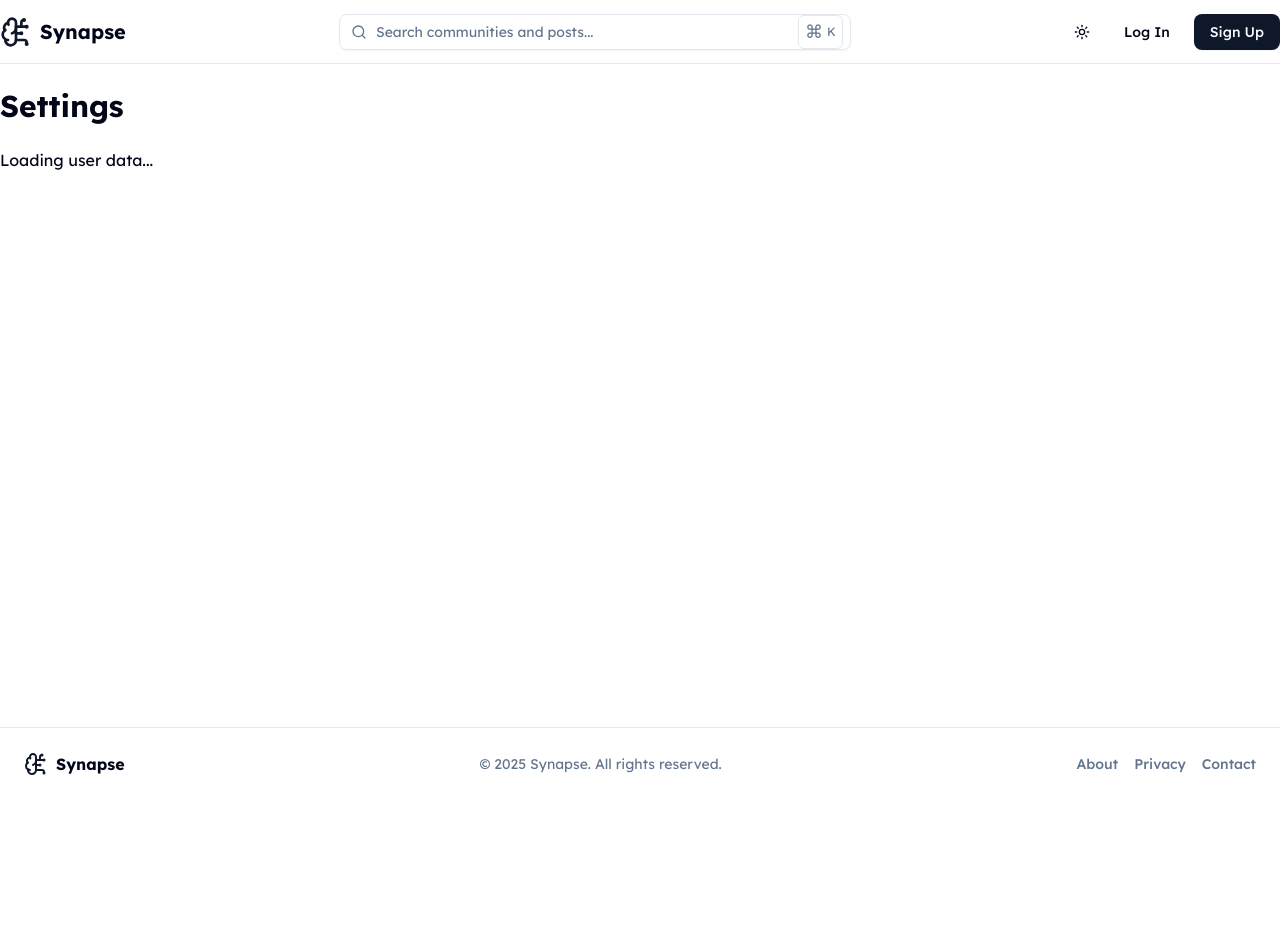
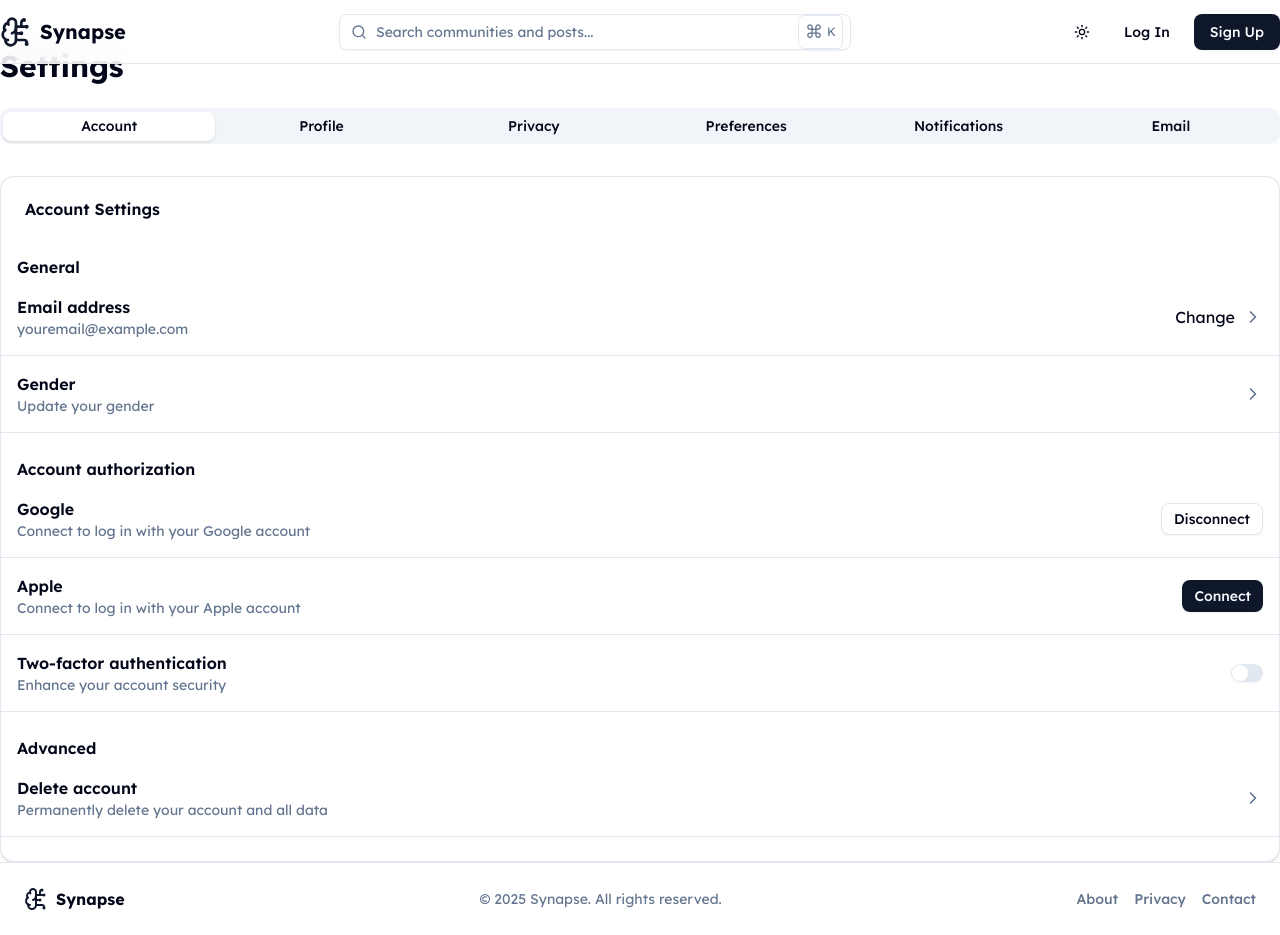
Before and after one commit to dhlananhh/synapse-client, a Next.js app: page /settings in a window 1280 px wide. Before the commit this address had no page. Before the commit the page ends 800 px from the top, so only its background shows below. Built offline with nearby package versions, Linux system fonts and the light colour scheme.

Commit message:
feat: implement settings page with tabs

```diff
--- a/src/app/(main)/settings/page.tsx
+++ b/src/app/(main)/settings/page.tsx
@@ -1,36 +1,56 @@
 "use client";
 
-import { useEffect } from "react";
-import { useRouter } from "next/navigation";
-import { useAuth } from "@/context/AuthContext";
-import { Loader2 } from "lucide-react";
-import UpdateProfileForm from "@/components/features/settings/UpdateProfileForm";
+import React from "react";
+import {
+  Tabs,
+  TabsContent,
+  TabsList,
+  TabsTrigger
+} from "@/components/ui/tabs";
+import AccountTab from "@/components/features/settings/AccountTab";
+import ProfileTab from "@/components/features/settings/ProfileTab";
+
+
+const PrivacyTab = () => <div className="text-muted-foreground p-4">Privacy settings will be here.</div>;
+const PreferencesTab = () => <div className="text-muted-foreground p-4">Preferences settings will be here.</div>;
+const NotificationsTab = () => <div className="text-muted-foreground p-4">Notifications settings will be here.</div>;
+const EmailTab = () => <div className="text-muted-foreground p-4">Email settings will be here.</div>;
 
 
 export default function SettingsPage() {
-  const { currentUser } = useAuth();
-  const router = useRouter();
+  return (
+    <div>
+      <h1 className="text-3xl font-bold mb-6">Settings</h1>
 
-  useEffect(() => {
-    if (currentUser === undefined) return;
+      <Tabs defaultValue="account" className="w-full">
+        <TabsList className="grid w-full grid-cols-6 mb-6">
+          <TabsTrigger value="account">Account</TabsTrigger>
+          <TabsTrigger value="profile">Profile</TabsTrigger>
+          <TabsTrigger value="privacy">Privacy</TabsTrigger>
+          <TabsTrigger value="preferences">Preferences</TabsTrigger>
+          <TabsTrigger value="notifications">Notifications</TabsTrigger>
+          <TabsTrigger value="email">Email</TabsTrigger>
+        </TabsList>
 
-    if (currentUser === null) {
-      router.push("/login?from=/settings");
-    }
-  }, [ currentUser, router ]);
-
-  if (currentUser === undefined) {
-    return (
-      <div className="flex justify-center items-center h-64">
-        <Loader2 className="h-8 w-8 animate-spin text-primary" />
-      </div>
-    )
-  }
-
-  return (
-    <div className="mt-10">
-      <h1 className="text-3xl font-bold mb-6">Settings</h1>
-      <UpdateProfileForm />
+        <TabsContent value="account">
+          <AccountTab />
+        </TabsContent>
+        <TabsContent value="profile">
+          <ProfileTab />
+        </TabsContent>
+        <TabsContent value="privacy">
+          <PrivacyTab />
+        </TabsContent>
+        <TabsContent value="preferences">
+          <PreferencesTab />
+        </TabsContent>
+        <TabsContent value="notifications">
+          <NotificationsTab />
+        </TabsContent>
+        <TabsContent value="email">
+          <EmailTab />
+        </TabsContent>
+      </Tabs>
     </div>
-  )
+  );
 }
```
